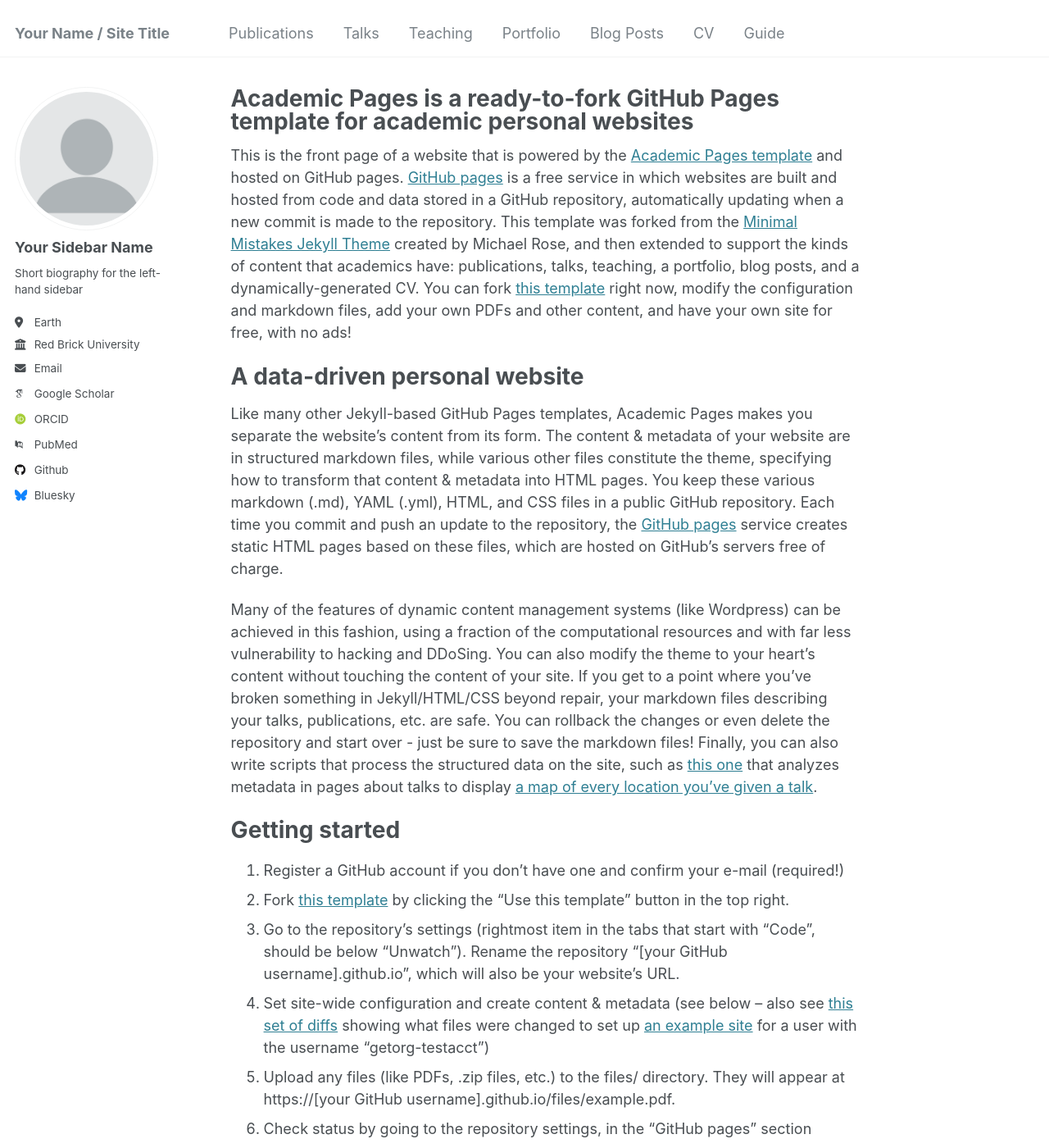
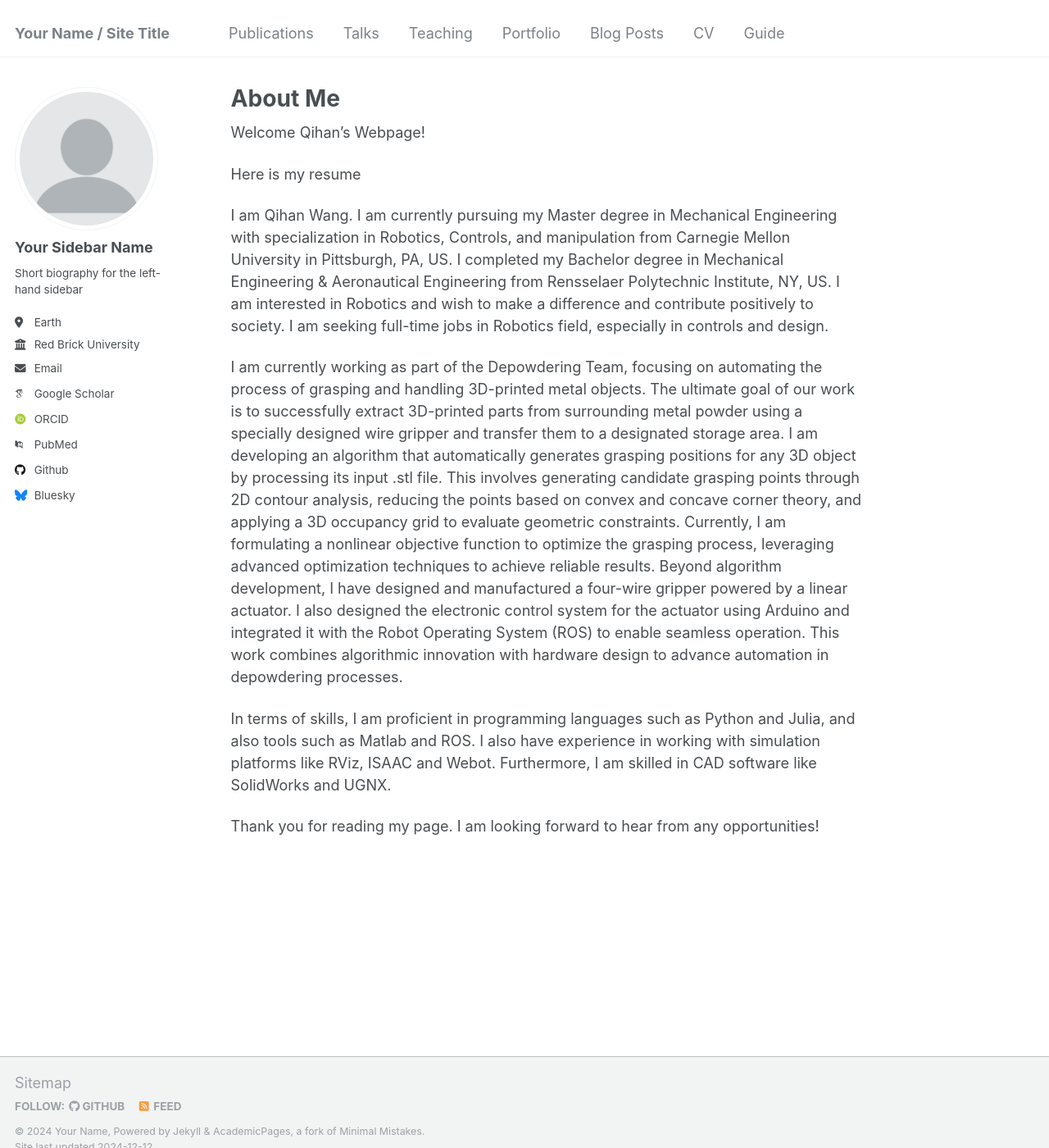
Before and after one commit to wangqihan2000/wqh.github.io, a Jekyll site: the page built from _pages/about.md, in a window 1280 px wide and 1400 px high. Shown: the whole window at 82% size. Built offline with Jekyll 4.4.1, drawn with Linux system fonts in a browser that asks for light colours; some web fonts are replaced; some of the changed text lies outside the part shown.

Commit message:
Update about.md

```diff
--- a/_pages/about.md
+++ b/_pages/about.md
@@ -1,49 +1,20 @@
 ---
 permalink: /
-title: "Academic Pages is a ready-to-fork GitHub Pages template for academic personal websites"
+title: "About Me"
 author_profile: true
 redirect_from:
   - /about/
   - /about.html
 ---
 
-This is the front page of a website that is powered by the [Academic Pages template](https://github.com/academicpages/academicpages.github.io) and hosted on GitHub pages. [GitHub pages](https://pages.github.com) is a free service in which websites are built and hosted from code and data stored in a GitHub repository, automatically updating when a new commit is made to the repository. This template was forked from the [Minimal Mistakes Jekyll Theme](https://mmistakes.github.io/minimal-mistakes/) created by Michael Rose, and then extended to support the kinds of content that academics have: publications, talks, teaching, a portfolio, blog posts, and a dynamically-generated CV. You can fork [this template](https://github.com/academicpages/academicpages.github.io) right now, modify the configuration and markdown files, add your own PDFs and other content, and have your own site for free, with no ads!
+Welcome Qihan's Webpage!
 
-A data-driven personal website
-======
-Like many other Jekyll-based GitHub Pages templates, Academic Pages makes you separate the website's content from its form. The content & metadata of your website are in structured markdown files, while various other files constitute the theme, specifying how to transform that content & metadata into HTML pages. You keep these various markdown (.md), YAML (.yml), HTML, and CSS files in a public GitHub repository. Each time you commit and push an update to the repository, the [GitHub pages](https://pages.github.com/) service creates static HTML pages based on these files, which are hosted on GitHub's servers free of charge.
+Here is my resume
 
-Many of the features of dynamic content management systems (like Wordpress) can be achieved in this fashion, using a fraction of the computational resources and with far less vulnerability to hacking and DDoSing. You can also modify the theme to your heart's content without touching the content of your site. If you get to a point where you've broken something in Jekyll/HTML/CSS beyond repair, your markdown files describing your talks, publications, etc. are safe. You can rollback the changes or even delete the repository and start over - just be sure to save the markdown files! Finally, you can also write scripts that process the structured data on the site, such as [this one](https://github.com/academicpages/academicpages.github.io/blob/master/talkmap.ipynb) that analyzes metadata in pages about talks to display [a map of every location you've given a talk](https://academicpages.github.io/talkmap.html).
+I am Qihan Wang. I am currently pursuing my Master degree in Mechanical Engineering with specialization in Robotics, Controls, and manipulation from Carnegie Mellon University in Pittsburgh, PA, US. I completed my Bachelor degree in Mechanical Engineering & Aeronautical Engineering from Rensselaer Polytechnic Institute, NY, US. I am interested in Robotics and wish to make a difference and contribute positively to society. I am seeking full-time jobs in Robotics field, especially in controls and design.
 
-Getting started
-======
-1. Register a GitHub account if you don't have one and confirm your e-mail (required!)
-1. Fork [this template](https://github.com/academicpages/academicpages.github.io) by clicking the "Use this template" button in the top right.
-1. Go to the repository's settings (rightmost item in the tabs that start with "Code", should be below "Unwatch"). Rename the repository "[your GitHub username].github.io", which will also be your website's URL.
-1. Set site-wide configuration and create content & metadata (see below -- also see [this set of diffs](http://archive.is/3TPas) showing what files were changed to set up [an example site](https://getorg-testacct.github.io) for a user with the username "getorg-testacct")
-1. Upload any files (like PDFs, .zip files, etc.) to the files/ directory. They will appear at https://[your GitHub username].github.io/files/example.pdf.
-1. Check status by going to the repository settings, in the "GitHub pages" section
+I am currently working as part of the Depowdering Team, focusing on automating the process of grasping and handling 3D-printed metal objects. The ultimate goal of our work is to successfully extract 3D-printed parts from surrounding metal powder using a specially designed wire gripper and transfer them to a designated storage area. I am developing an algorithm that automatically generates grasping positions for any 3D object by processing its input .stl file. This involves generating candidate grasping points through 2D contour analysis, reducing the points based on convex and concave corner theory, and applying a 3D occupancy grid to evaluate geometric constraints. Currently, I am formulating a nonlinear objective function to optimize the grasping process, leveraging advanced optimization techniques to achieve reliable results. Beyond algorithm development, I have designed and manufactured a four-wire gripper powered by a linear actuator. I also designed the electronic control system for the actuator using Arduino and integrated it with the Robot Operating System (ROS) to enable seamless operation. This work combines algorithmic innovation with hardware design to advance automation in depowdering processes.
 
-Site-wide configuration
-------
-The main configuration file for the site is in the base directory in [_config.yml](https://github.com/academicpages/academicpages.github.io/blob/master/_config.yml), which defines the content in the sidebars and other site-wide features. You will need to replace the default variables with ones about yourself and your site's github repository. The configuration file for the top menu is in [_data/navigation.yml](https://github.com/academicpages/academicpages.github.io/blob/master/_data/navigation.yml). For example, if you don't have a portfolio or blog posts, you can remove those items from that navigation.yml file to remove them from the header.
+In terms of skills, I am proficient in programming languages such as Python and Julia, and also tools such as Matlab and ROS. I also have experience in working with simulation platforms like RViz, ISAAC and Webot. Furthermore, I am skilled in CAD software like SolidWorks and UGNX.
 
-Create content & metadata
-------
-For site content, there is one markdown file for each type of content, which are stored in directories like _publications, _talks, _posts, _teaching, or _pages. For example, each talk is a markdown file in the [_talks directory](https://github.com/academicpages/academicpages.github.io/tree/master/_talks). At the top of each markdown file is structured data in YAML about the talk, which the theme will parse to do lots of cool stuff. The same structured data about a talk is used to generate the list of talks on the [Talks page](https://academicpages.github.io/talks), each [individual page](https://academicpages.github.io/talks/2012-03-01-talk-1) for specific talks, the talks section for the [CV page](https://academicpages.github.io/cv), and the [map of places you've given a talk](https://academicpages.github.io/talkmap.html) (if you run this [python file](https://github.com/academicpages/academicpages.github.io/blob/master/talkmap.py) or [Jupyter notebook](https://github.com/academicpages/academicpages.github.io/blob/master/talkmap.ipynb), which creates the HTML for the map based on the contents of the _talks directory).
-
-**Markdown generator**
-
-The repository includes [a set of Jupyter notebooks](https://github.com/academicpages/academicpages.github.io/tree/master/markdown_generator
-) that converts a CSV containing structured data about talks or presentations into individual markdown files that will be properly formatted for the Academic Pages template. The sample CSVs in that directory are the ones I used to create my own personal website at stuartgeiger.com. My usual workflow is that I keep a spreadsheet of my publications and talks, then run the code in these notebooks to generate the markdown files, then commit and push them to the GitHub repository.
-
-How to edit your site's GitHub repository
-------
-Many people use a git client to create files on their local computer and then push them to GitHub's servers. If you are not familiar with git, you can directly edit these configuration and markdown files directly in the github.com interface. Navigate to a file (like [this one](https://github.com/academicpages/academicpages.github.io/blob/master/_talks/2012-03-01-talk-1.md) and click the pencil icon in the top right of the content preview (to the right of the "Raw | Blame | History" buttons). You can delete a file by clicking the trashcan icon to the right of the pencil icon. You can also create new files or upload files by navigating to a directory and clicking the "Create new file" or "Upload files" buttons.
-
-Example: editing a markdown file for a talk
-![Editing a markdown file for a talk](/images/editing-talk.png)
-
-For more info
-------
-More info about configuring Academic Pages can be found in [the guide](https://academicpages.github.io/markdown/), the [growing wiki](https://github.com/academicpages/academicpages.github.io/wiki), and you can always [ask a question on GitHub](https://github.com/academicpages/academicpages.github.io/discussions). The [guides for the Minimal Mistakes theme](https://mmistakes.github.io/minimal-mistakes/docs/configuration/) (which this theme was forked from) might also be helpful.
+Thank you for reading my page. I am looking forward to hear from any opportunities!
```
